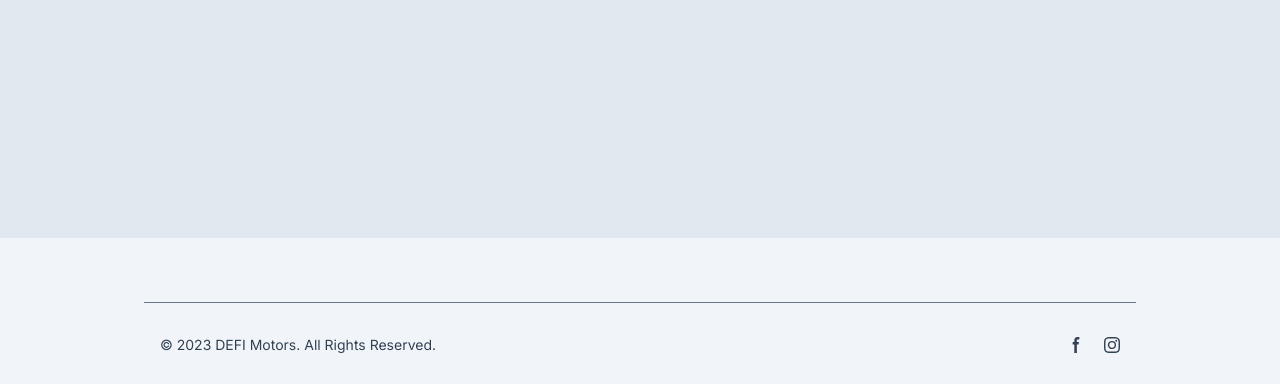
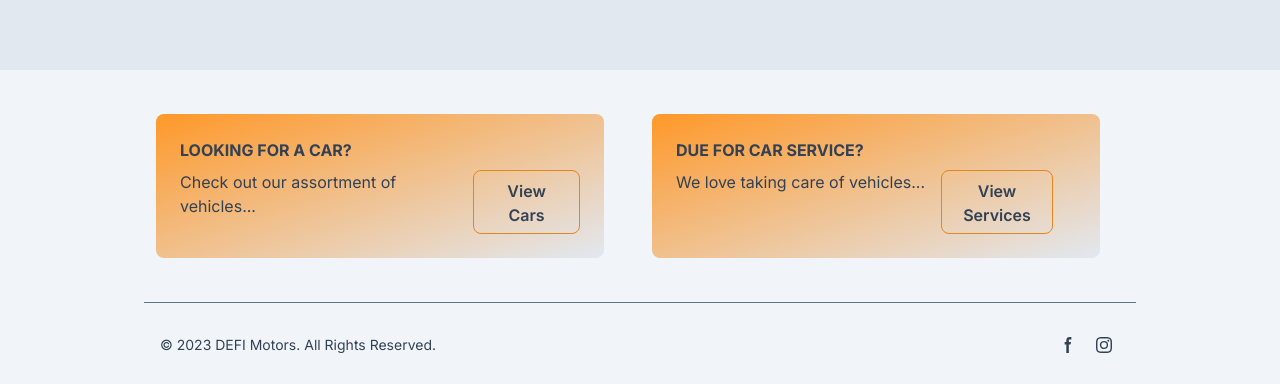
Before and after one commit to goweki/defi-web, a Next.js app: page /cars in a window 1280 px wide. Shown: the part 413-797 px from the top of the page. Built offline with nearby package versions, Linux system fonts and the light colour scheme; no server answers; the database is empty.

Commit message:
refactor

```diff
--- a/src/app/(home)/layout.js
+++ b/src/app/(home)/layout.js
@@ -1,6 +1,7 @@
 import Link from "next/link";
 import Navbar from "@/components/navbar";
 import { SVGxlogo, SVGfblogo, SVGiglogo } from "@/components/atoms/svgs";
+import Footer from "@/components/footer";
 
 export default function HomeLayout({ children }) {
   return (
@@ -9,36 +10,7 @@ export default function HomeLayout({ children }) {
       <main className="flex flex-col flex-1 w-full mb-12 items-center">
         {children}
       </main>
-      <footer className="bg-backg-surface dark:bg-backg-dark-surface w-full">
-        <div className="mx-auto max-w-screen-lg p-4 py-6 lg:py-8">
-          <hr className="my-6 border-font-inactive sm:mx-auto lg:my-8" />
-          <div className="sm:flex sm:items-center sm:justify-between mx-4">
-            <span className="text-sm sm:text-center">
-              © 2023{" "}
-              <a
-                href="https://www.defioffroads.co.ke/"
-                className="hover:underline"
-              >
-                DEFI Motors
-              </a>
-              . All Rights Reserved.
-            </span>
-            <div className="flex mt-4 space-x-5 sm:justify-center sm:mt-0">
-              <Link
-                href="https://m.facebook.com/people/Defimotors-Ke/100087672914932/"
-                className="text-gray-500 hover:text-gray-900 dark:hover:text-white"
-              >
-                <SVGfblogo className="w-4 h-4" />
-                <span className="sr-only">facebook</span>
-              </Link>
-              <Link href="https://www.instagram.com/defimotors/">
-                <SVGiglogo className="w-4 h-4" />
-                <span className="sr-only">instagram</span>
-              </Link>
-            </div>
-          </div>
-        </div>
-      </footer>
+      <Footer />
     </>
   );
 }
--- a/src/components/footer.js
+++ b/src/components/footer.js
@@ -1,3 +1,4 @@
+"use client";
 import { useRouter } from "next/navigation";
 import { SVGfblogo, SVGiglogo, SVGlogo, SVGxlogo } from "./atoms/svgs";
 import Link from "next/link";
```
